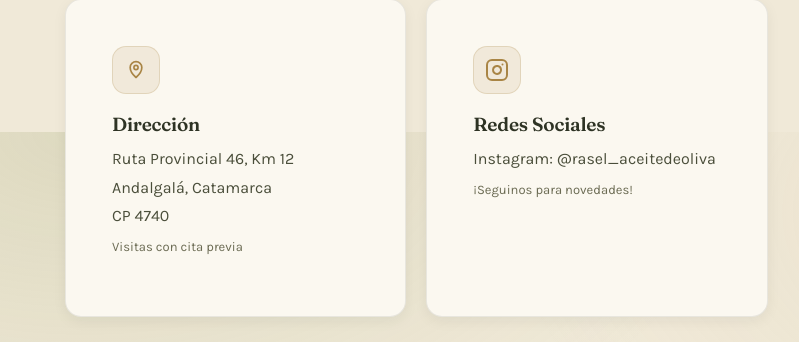
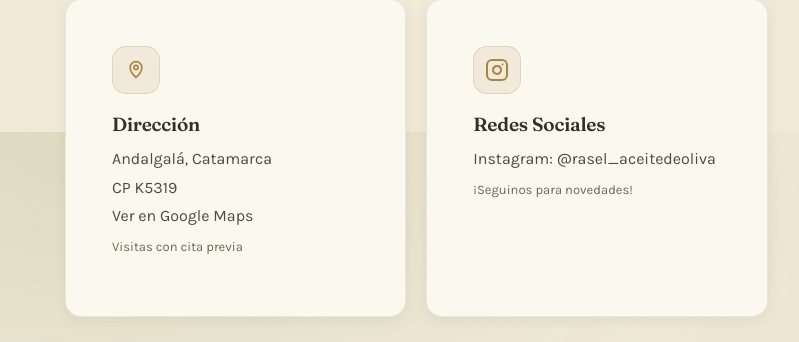
Before and after one commit to tomascalomino/rasel_ecommerce_2, a Django app: page /contact/ in a window 1280 px wide; the page is wider, and only the part inside the window is pictured. Shown: the part 668-1010 px from the top of that part, without its empty margins (43-842 px from the left). Run offline with Django 5.2, Linux system fonts and the light colour scheme.

Commit message:
Direccion

```diff
--- a/templates/contact.html
+++ b/templates/contact.html
@@ -83,9 +83,12 @@
                     <span class="icon">{% include "partials/icons/pin.svg" %}</span>
                 </div>
                 <h3 class="contact-title">Dirección</h3>
-                <p class="contact-detail">Ruta Provincial 46, Km 12</p>
                 <p class="contact-detail">Andalgalá, Catamarca</p>
-                <p class="contact-detail">CP 4740</p>
+                <p class="contact-detail">CP K5319</p>
+                <p class="contact-detail">
+                    <a href="https://www.google.com/maps/search/?api=1&amp;query=CM3M%2B43+Andalgal%C3%A1%2C+Catamarca"
+                        target="_blank" rel="noopener">Ver en Google Maps</a>
+                </p>
                 <p class="contact-note muted">Visitas con cita previa</p>
             </div>
         </div>
```
Also changed, not shown: .claude/launch.json (added).
